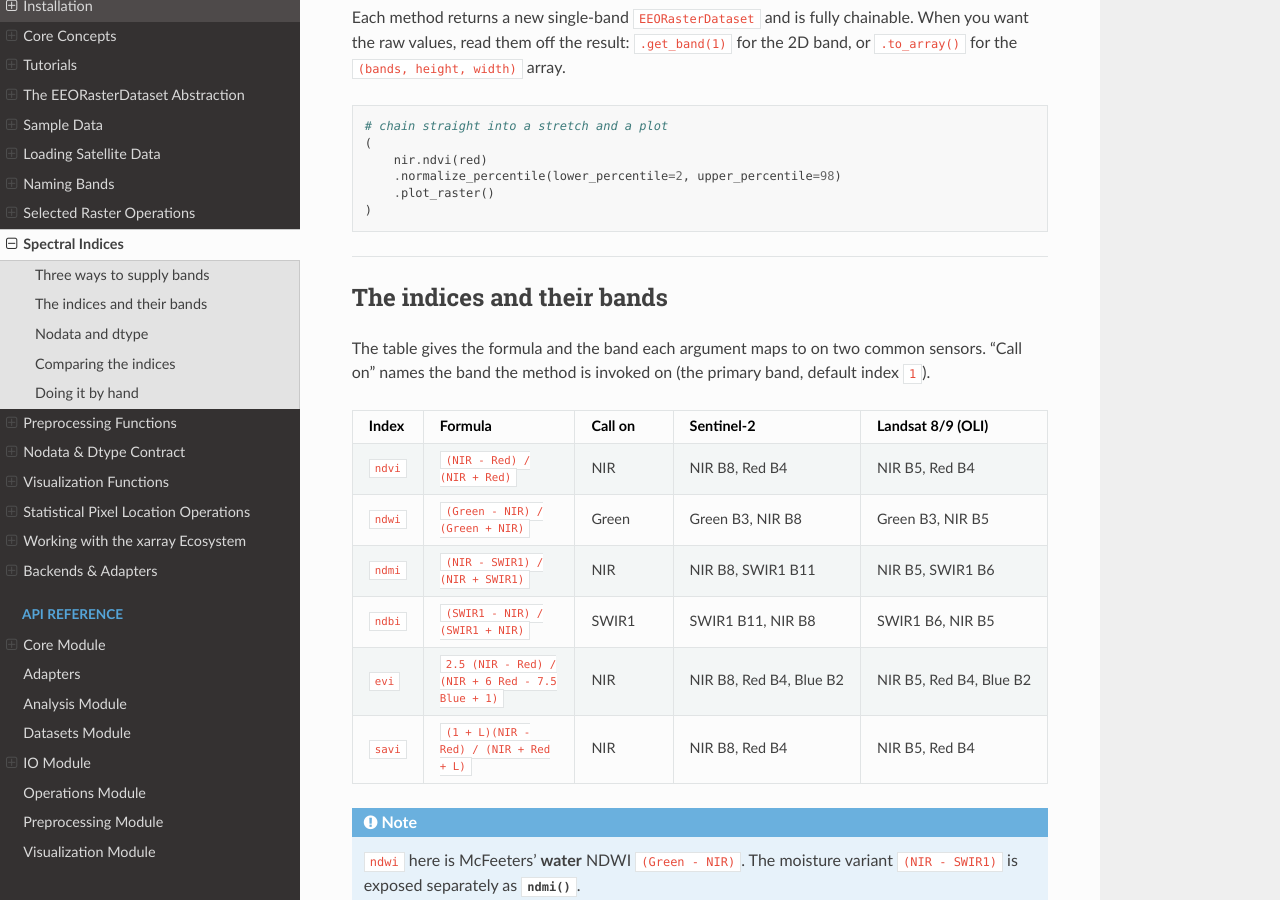
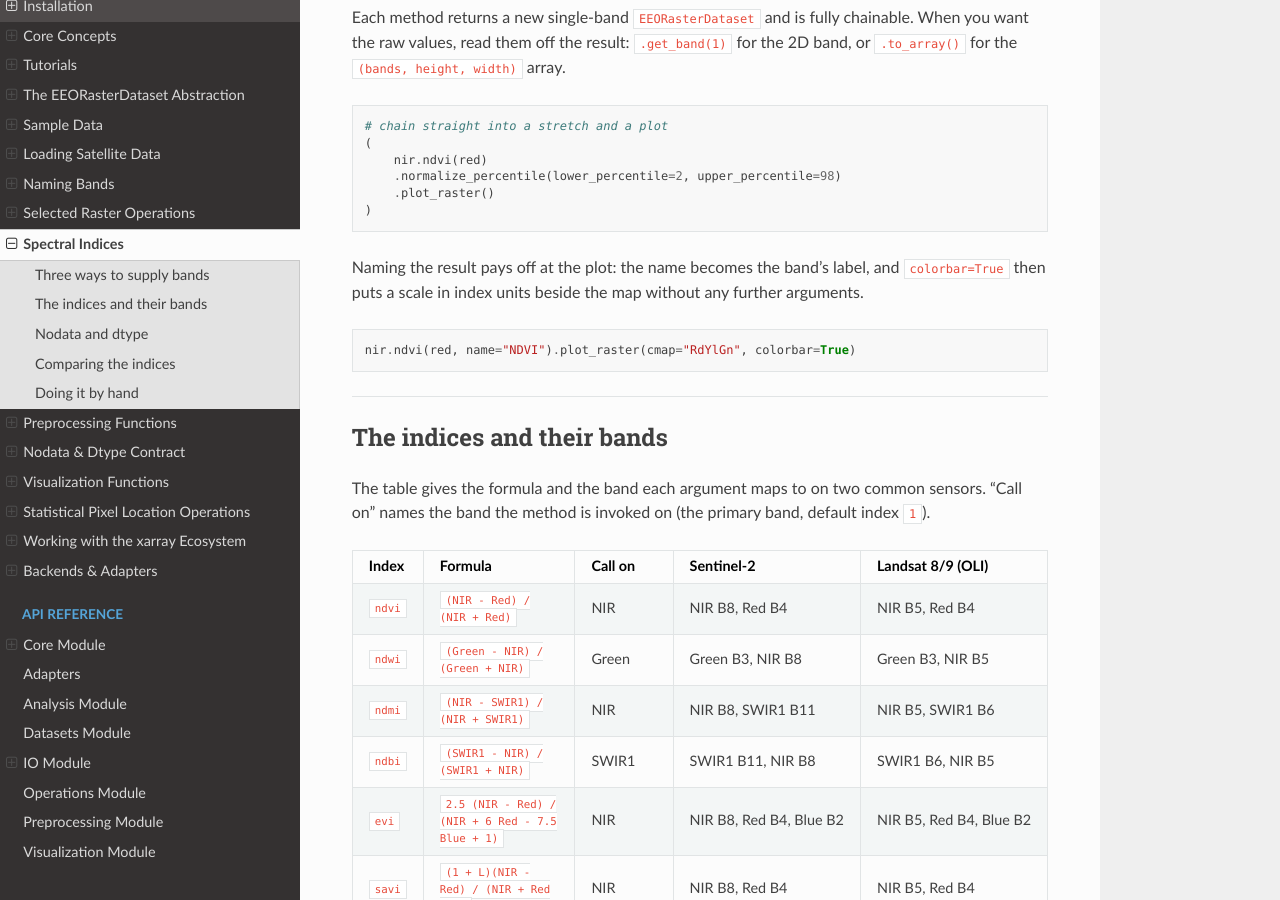
Before and after one commit to Tommy-Burns/easy-eo, a Sphinx documentation site: the page built from docs/source/user_guide/spectral_indices.rst, in a window 1280 px wide and 900 px high, scrolled down 1058 px. Built offline with Sphinx 7.4.7 and the Read the Docs theme 3.1.0, drawn with Linux system fonts in a browser that asks for light colours.

Commit message:
docs(viz): add colorbar=True in the notebook and index guide

```diff
--- a/docs/source/user_guide/spectral_indices.rst
+++ b/docs/source/user_guide/spectral_indices.rst
@@ -61,6 +61,14 @@ chainable. When you want the raw values, read them off the result:
        .normalize_percentile(lower_percentile=2, upper_percentile=98)
        .plot_raster()
    )
+
+Naming the result pays off at the plot: the name becomes the band's label, and
+``colorbar=True`` then puts a scale in index units beside the map without any
+further arguments.
+
+.. code-block:: python
+
+   nir.ndvi(red, name="NDVI").plot_raster(cmap="RdYlGn", colorbar=True)
 
 -----
 
```
Also changed, not shown: CHANGELOG.md (+6 -0 lines), 1 other file.
